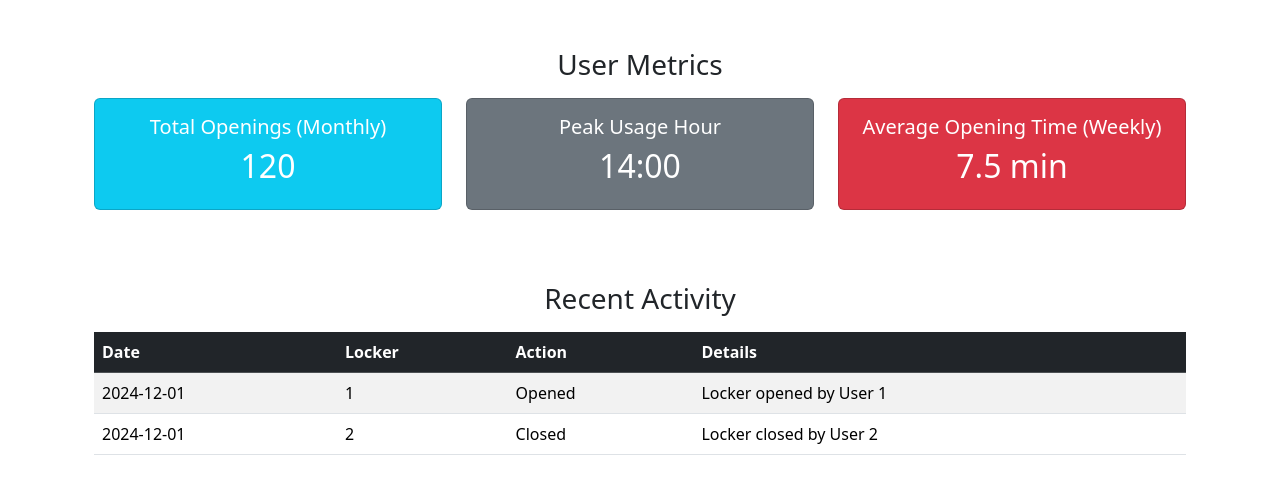
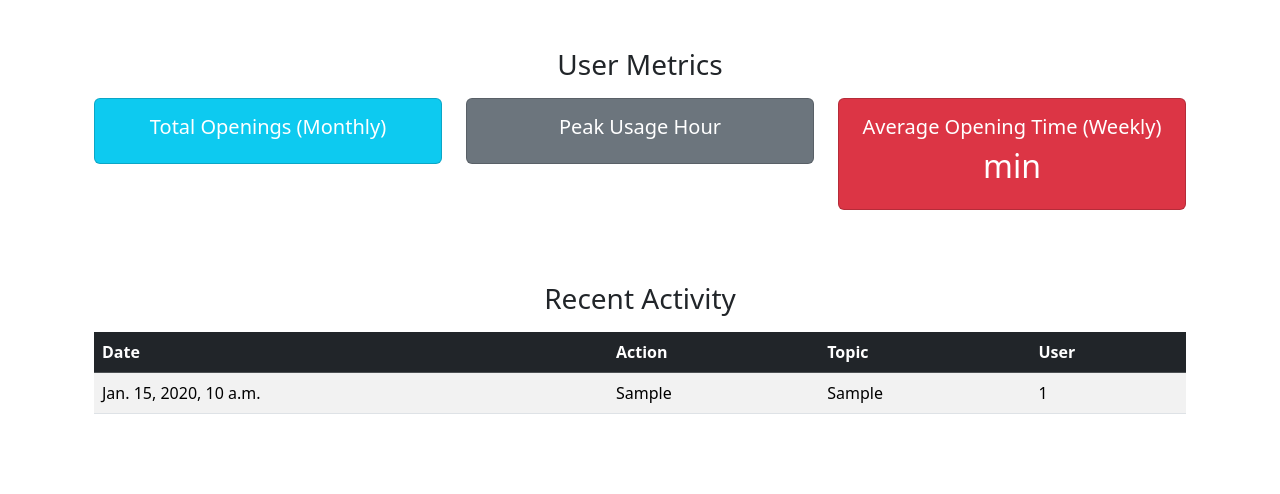
Before and after one commit to Taspee/pds_dep, a Django app: page / in a window 1280 px wide. Shown: the part 56-550 px from the top of the page. Run offline with Django 5.2, Linux system fonts and the light colour scheme; data comes from the database, SQL or seed files in the repository; tables that the repository leaves empty hold one stand-in row (values such as "Sample post").

Commit message:
finalmente

```diff
--- a/lapp/templates/user_dashboard.html
+++ b/lapp/templates/user_dashboard.html
@@ -38,18 +38,18 @@
             <thead class="table-dark">
                 <tr>
                     <th>Date</th>
-                    <th>Locker</th>
                     <th>Action</th>
-                    <th>Details</th>
+                    <th>Topic</th>
+                    <th>User</th>
                 </tr>
             </thead>
             <tbody>
-                {% for activity in recent_activity %}
+                {% for log in logs %}
                     <tr>
-                        <td>{{ activity.date }}</td>
-                        <td>{{ activity.locker_id }}</td>
-                        <td>{{ activity.action }}</td>
-                        <td>{{ activity.details }}</td>
+                        <td>{{ log.timestamp }}</td>
+                        <td>{{ log.action }}</td>
+                        <td>{{ log.topic }}</td>
+                        <td>{{ log.user.id }}</td>
                     </tr>
                 {% endfor %}
             </tbody>
--- a/lapp/views.py
+++ b/lapp/views.py
@@ -10,6 +10,10 @@
 import json
 from django.http import JsonResponse
 import time
+from .models import MqttInteraction
+
+def log_mqtt_interaction(action, topic, user=None):
+    MqttInteraction.objects.create(action=action, topic=topic, user=user)
 
 
 def mqtt_message_received(request):
@@ -195,17 +199,8 @@
 
 
 def user_dashboard(request):
-    # Contexto vacío o con datos iniciales para pruebas
-    context = {
-        "total_openings_monthly": 120,
-        "peak_usage_hour": "14:00",
-        "average_opening_time_weekly": 7.5,
-        "recent_activity": [
-            {"date": "2024-12-01", "locker_id": 1, "action": "Opened", "details": "Locker opened by User 1"},
-            {"date": "2024-12-01", "locker_id": 2, "action": "Closed", "details": "Locker closed by User 2"},
-        ]
-    }
-    return render(request, 'user_dashboard.html', context)
+    logs = MqttInteraction.objects.all()
+    return render(request, 'user_dashboard.html', {"logs":logs})
 
 def show_controllers(request):
     controller = Controller.objects.all()
@@ -221,6 +216,7 @@
     global conectedc2
     conectedc1 = True
     conectedc2 = True
+
     if controller_id == 1:
         mqtt_message = {
             "id": controller_id,
--- a/lockers/mqtt_client.py
+++ b/lockers/mqtt_client.py
@@ -6,6 +6,10 @@
 from django.core.mail import EmailMessage
 from django.shortcuts import get_object_or_404
 import time
+from lapp.models import MqttInteraction, Usuario
+
+def log_mqtt_interaction(action, topic, user=None):
+    MqttInteraction.objects.create(action=action, topic=topic, user=user)
 
 recent_messages = {}
 # Configura Django para cargar las aplicaciones
@@ -64,6 +68,7 @@
             email.send()
 
             print(f"Notification sent to {usuario.email} for locker ID {casillero.id}")
+            log_mqtt_interaction(action="publish", topic="open", user= usuario)
 
         except (json.JSONDecodeError, KeyError):
             print("Error processing message or invalid JSON format")
@@ -96,7 +101,7 @@
             email.send()
 
             print(f"Notification sent to {usuario.email} for locker ID {casillero.id}")
-
+            log_mqtt_interaction(action="publish", topic="close", user= usuario)
         except (json.JSONDecodeError, KeyError):
             print("Error processing message or invalid JSON format")
 
```
Also changed, not shown: lapp/models.py (line endings or trailing spaces).
